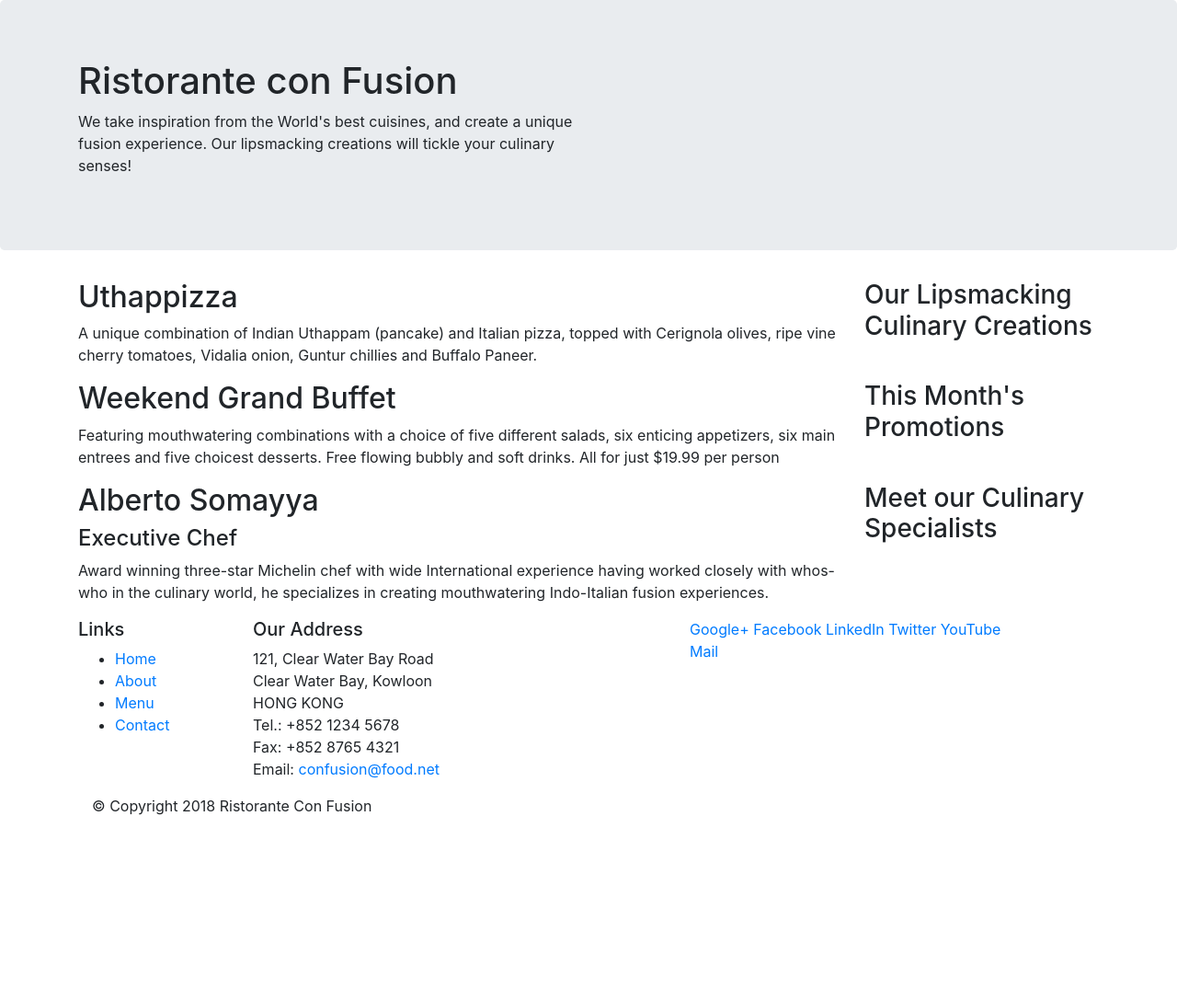
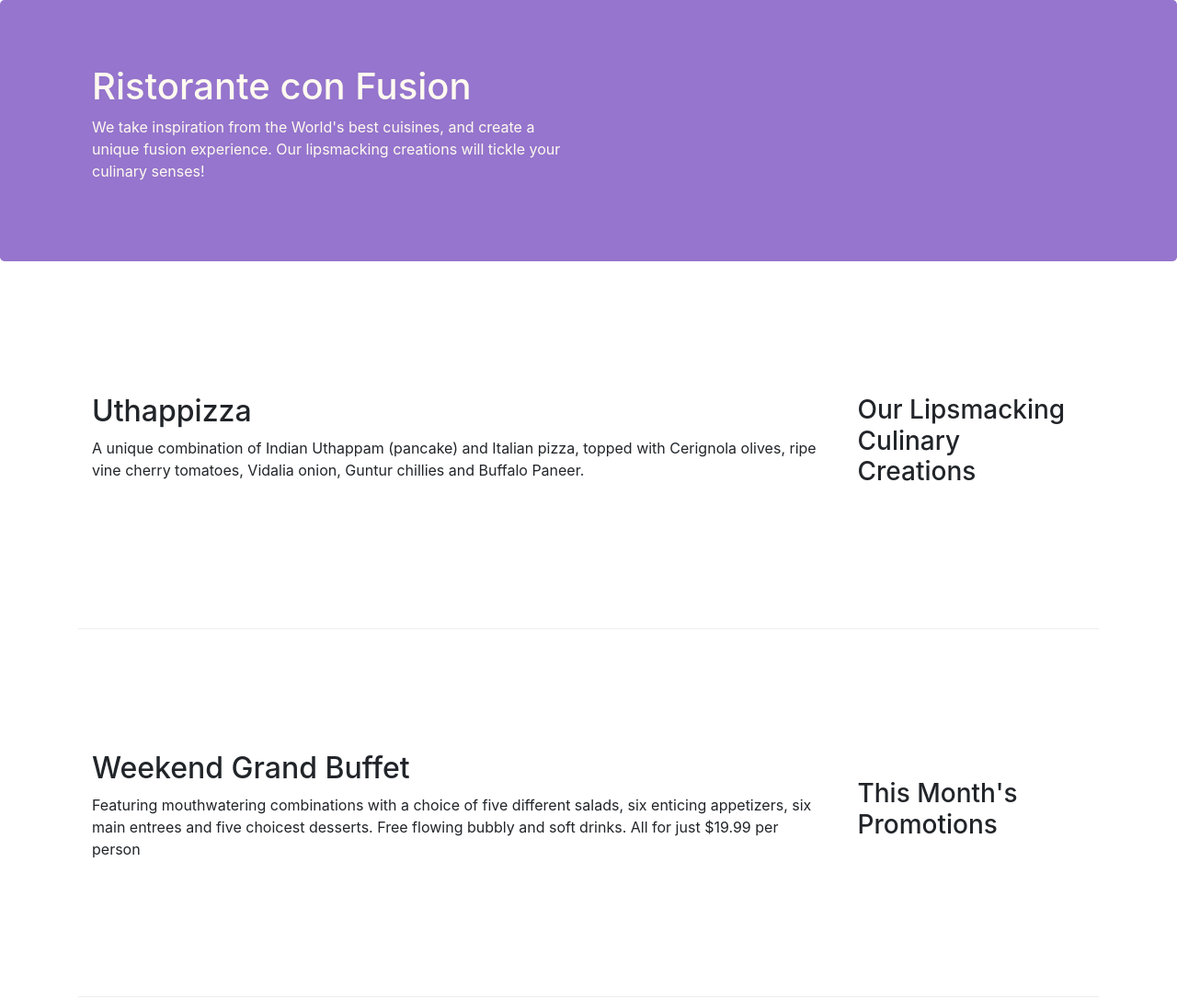
Before and after one commit to westlandrow/confusion, a website: page index.html in a window 1280 px wide. Shown: the top 1087 px of the page at 92% size. Before the commit the page ends 904 px from the top, so only its background shows below. Drawn offline with nearby package versions, Linux system fonts and the light colour scheme.

Commit message:
Bootstrap Grid Part 2

```diff
--- /dev/null
+++ b/css/styles.css
@@ -0,0 +1,30 @@
+.row-header{
+    margin:0px auto;
+    padding:0px;
+}
+
+.row-content {
+    margin:0px auto;
+    padding: 50px 0px 50px 0px;
+    border-bottom: 1px ridge;
+    min-height:400px;
+}
+
+.footer{
+    background-color: #D1C4E9;
+    margin:0px auto;
+    padding: 20px 0px 20px 0px;
+}
+
+.jumbotron {
+    padding:70px 30px 70px 30px;
+    margin:0px auto;
+    background: #9575CD ;
+    color:floralwhite;
+}
+
+address{
+    font-size:80%;
+    margin:0px;
+    color:#0f0f0f;
+}
--- a/index.html
+++ b/index.html
@@ -1,72 +1,93 @@
 <!DOCTYPE html>
 <html lang="en">
-
   <head>
     <title>Ristorante Con Fusion</title>
     <!-- Required meta tags always come first -->
-     <meta charset="utf-8">
-     <meta name="viewport" content="width=device-width, initial-scale=1, shrink-to-fit=no">
-     <meta http-equiv="x-ua-compatible" content="ie=edge">
+    <meta charset="utf-8" />
+    <meta
+      name="viewport"
+      content="width=device-width, initial-scale=1, shrink-to-fit=no"
+    />
+    <meta http-equiv="x-ua-compatible" content="ie=edge" />
 
     <!-- Bootstrap CSS -->
-     <link rel="stylesheet" href="node_modules/bootstrap/dist/css/bootstrap.min.css">
+    <link
+      rel="stylesheet"
+      href="node_modules/bootstrap/dist/css/bootstrap.min.css"
+    />
+    <link href="css/styles.css" rel="stylesheet" />
   </head>
 
   <body>
-
     <header class="jumbotron">
       <div class="container">
-            <div class="row">
+        <div class="row row-header">
           <div class="col-12 col-sm-6">
             <h1>Ristorante con Fusion</h1>
-                    <p>We take inspiration from the World's best cuisines, and create a unique fusion experience. Our lipsmacking creations will tickle your culinary senses!</p>
+            <p>
+              We take inspiration from the World's best cuisines, and create a
+              unique fusion experience. Our lipsmacking creations will tickle
+              your culinary senses!
+            </p>
           </div>
-                <div class="col-12 col-sm">
-                </div>
+          <div class="col-12 col-sm"></div>
         </div>
       </div>
     </header>
 
     <div class="container">
-        <div class="row">
+      <div class="row row-content align-items-center">
         <div class="col-12 col-sm-4 order-sm-last col-md-3">
           <h3>Our Lipsmacking Culinary Creations</h3>
         </div>
         <div class="col col-sm order-sm-first col-md">
           <h2>Uthappizza</h2>
-                <p>A unique combination of Indian Uthappam (pancake) and Italian pizza, topped with Cerignola olives, ripe vine cherry tomatoes, Vidalia onion, Guntur chillies and Buffalo Paneer.</p>
+          <p>
+            A unique combination of Indian Uthappam (pancake) and Italian pizza,
+            topped with Cerignola olives, ripe vine cherry tomatoes, Vidalia
+            onion, Guntur chillies and Buffalo Paneer.
+          </p>
         </div>
       </div>
 
-
-        <div class="row">
+      <div class="row row-content align-items-center">
         <div class="col-12 col-sm-4 order-sm-last col-md-3">
           <h3>This Month's Promotions</h3>
         </div>
         <div class="col col-sm order-sm-first col-md">
           <h2>Weekend Grand Buffet</h2>
-                <p>Featuring mouthwatering combinations with a choice of five different salads, six enticing appetizers, six main entrees and five choicest desserts. Free flowing bubbly and soft drinks. All for just $19.99 per person </p>
+          <p>
+            Featuring mouthwatering combinations with a choice of five different
+            salads, six enticing appetizers, six main entrees and five choicest
+            desserts. Free flowing bubbly and soft drinks. All for just $19.99
+            per person
+          </p>
         </div>
       </div>
 
-        <div class="row">
+      <div class="row row-content align-items-center">
         <div class="col-12 col-sm-4 order-sm-last col-md-3">
           <h3>Meet our Culinary Specialists</h3>
         </div>
         <div class="col col-sm order-sm-first col-md">
           <h2>Alberto Somayya</h2>
           <h4>Executive Chef</h4>
-                <p>Award winning three-star Michelin chef with wide International experience having worked closely with whos-who in the culinary world, he specializes in creating mouthwatering Indo-Italian fusion experiences. </p>
+          <p>
+            Award winning three-star Michelin chef with wide International
+            experience having worked closely with whos-who in the culinary
+            world, he specializes in creating mouthwatering Indo-Italian fusion
+            experiences.
+          </p>
         </div>
       </div>
     </div>
 
-    <footer>
+    <footer class="footer">
       <div class="container">
         <div class="row">
           <div class="col-4 col-sm-2">
             <h5>Links</h5>
-                    <ul>
+            <ul class="list-unstyled">
               <li><a href="#">Home</a></li>
               <li><a href="#">About</a></li>
               <li><a href="#">Menu</a></li>
@@ -76,16 +97,16 @@
           <div class="col-7 col-sm-5">
             <h5>Our Address</h5>
             <address>
-		              121, Clear Water Bay Road<br>
-		              Clear Water Bay, Kowloon<br>
-		              HONG KONG<br>
-		              Tel.: +852 1234 5678<br>
-		              Fax: +852 8765 4321<br>
+              121, Clear Water Bay Road<br />
+              Clear Water Bay, Kowloon<br />
+              HONG KONG<br />
+              Tel.: +852 1234 5678<br />
+              Fax: +852 8765 4321<br />
               Email: <a href="mailto:confusion@food.net">confusion@food.net</a>
             </address>
           </div>
-                <div class="col-12 col-sm-4">
-                    <div>
+          <div class="col-12 col-sm-4 align-self-center">
+            <div class="text-center">
               <a href="http://google.com/+">Google+</a>
               <a href="http://www.facebook.com/profile.php?id=">Facebook</a>
               <a href="http://www.linkedin.com/in/">LinkedIn</a>
@@ -95,7 +116,7 @@
             </div>
           </div>
         </div>
-           <div>
+        <div class="row justify-content-center">
           <div class="col-auto">
             <p>© Copyright 2018 Ristorante Con Fusion</p>
           </div>
@@ -107,5 +128,4 @@
     <script src="node_modules/popper.js/dist/umd/popper.min.js"></script>
     <script src="node_modules/bootstrap/dist/js/bootstrap.min.js"></script>
   </body>
-
 </html>
```
Lines whose indentation alone changed are shown as unchanged.
